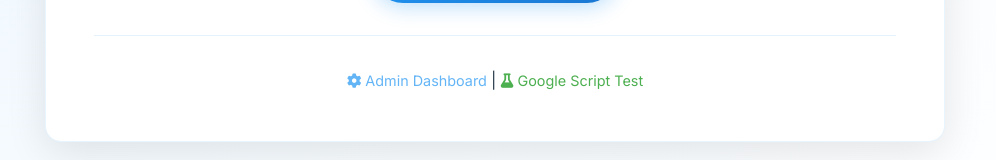
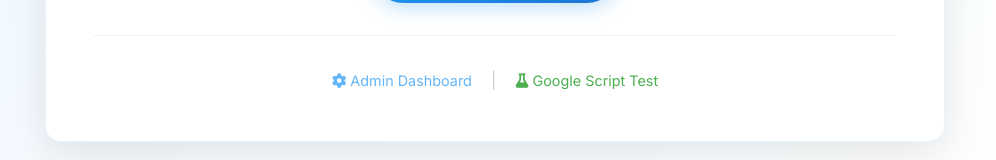
Before and after one commit to princeigho74/assa-reg-form, a plain HTML site: page index.html in a window 1280 px wide. Shown: the part 1638-1798 px from the top of the page, without its empty margins (145-1141 px from the left). Drawn offline with Linux system fonts and the light colour scheme.

Commit message:
Update styles.css

```diff
--- a/styles.css
+++ b/styles.css
@@ -323,10 +323,16 @@ body {
     text-decoration: none;
     font-size: 0.9rem;
     transition: color 0.3s ease;
+    margin: 0 5px;
 }
 
 .admin-link a:hover {
     color: #2196f3;
+}
+
+.admin-link .divider {
+    color: #ccc;
+    margin: 0 10px;
 }
 
 /* Loading Overlay */
```
